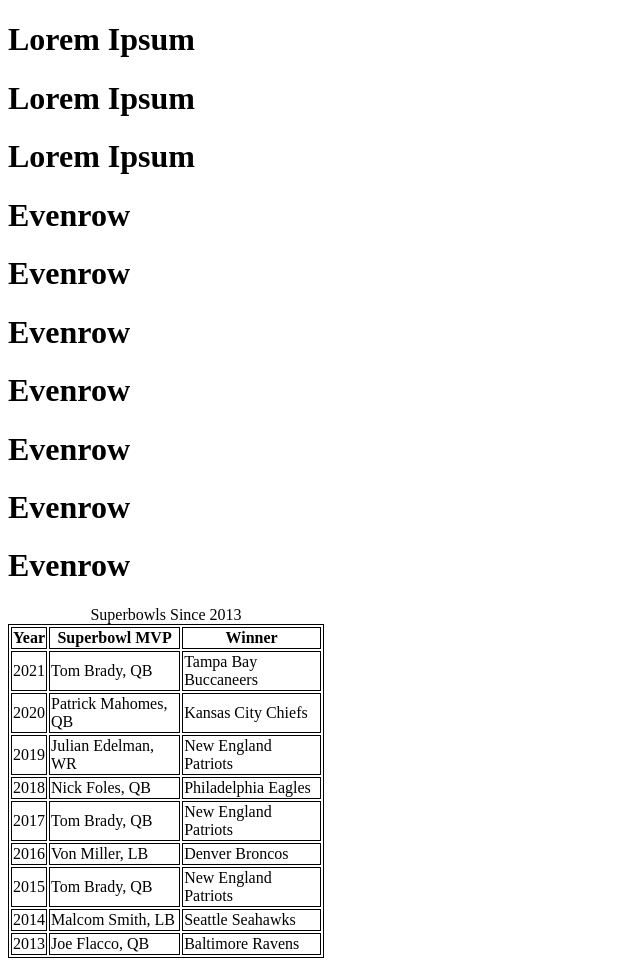
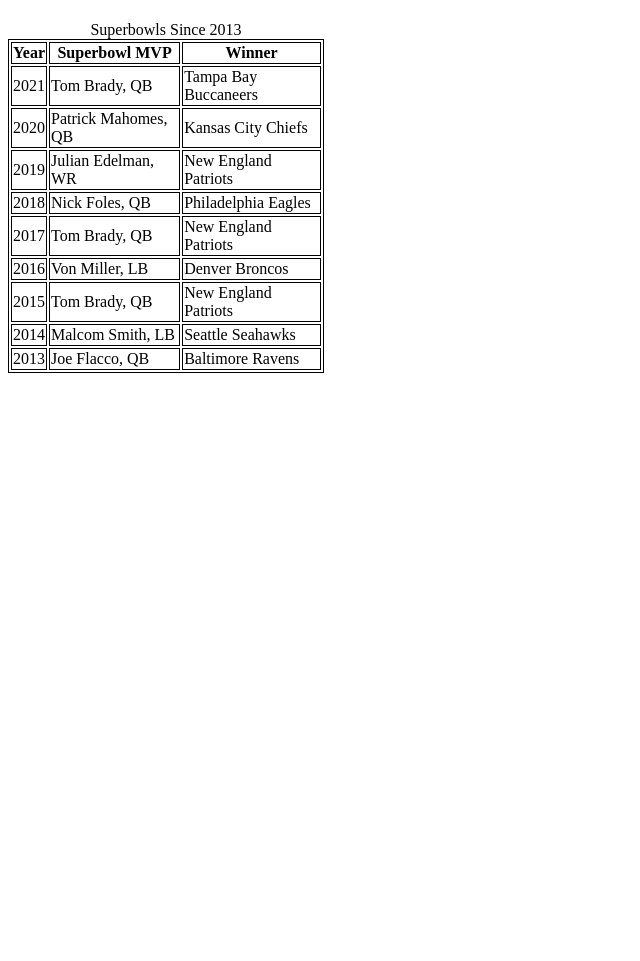
Before and after one commit to tbrog15/ist263, a plain HTML site: page lab06/skills.html in a window 1280 px wide. Shown: the whole page, without its empty margins (0-640 px from the left). After the commit the page ends 800 px from the top, so only its background shows below. Drawn offline with Linux system fonts and the light colour scheme.

Commit message:
Update skills.html

```diff
--- a/lab06/skills.html
+++ b/lab06/skills.html
@@ -11,61 +11,61 @@
     <table style="width:25%">
         <caption>Superbowls Since 2013</caption>
         <tr>
-          <h1 class="evenrow">Lorem Ipsum</h1>
+          <h1 class="evenrow"></h1>
           <th>Year</th>
           <th>Superbowl MVP</th>
           <th>Winner</th>
         </tr>
         <tr>
-          <h1 class="evenrow">Lorem Ipsum</h1>
+          <h1 class="evenrow"></h1>
           <td>2021</td>
           <td>Tom Brady, QB</td>
           <td>Tampa Bay Buccaneers</td>
         </tr>
         <tr>
-          <h1 class="evenrow">Lorem Ipsum</h1>
+          <h1 class="evenrow"></h1>
           <td>2020</td>
           <td>Patrick Mahomes, QB</td>
           <td>Kansas City Chiefs</td>
         </tr>
         <tr>
-          <h1 class="evenrow">Evenrow</h1>
+          <h1 class="evenrow"></h1>
           <td>2019</td>
           <td>Julian Edelman, WR</td>
           <td>New England Patriots</td>
         </tr>
         <tr>
-          <h1 class="evenrow">Evenrow</h1>
+          <h1 class="evenrow"></h1>
           <td>2018</td>
           <td>Nick Foles, QB</td>
           <td>Philadelphia Eagles</td>
         </tr>
         <tr>
-          <h1 class="evenrow">Evenrow</h1>
+          <h1 class="evenrow"></h1>
           <td>2017</td>
           <td>Tom Brady, QB</td>
           <td>New England Patriots</td>
         </tr>
         <tr>
-          <h1 class="evenrow">Evenrow</h1>
+          <h1 class="evenrow"></h1>
           <td>2016</td>
           <td>Von Miller, LB</td>
           <td>Denver Broncos</td>
         </tr>
         <tr>
-          <h1 class="evenrow">Evenrow</h1>
+          <h1 class="evenrow"></h1>
           <td>2015</td>
           <td>Tom Brady, QB</td>
           <td>New England Patriots</td>
         </tr>
         <tr>
-          <h1 class="evenrow">Evenrow</h1>
+          <h1 class="evenrow"></h1>
           <td>2014</td>
           <td>Malcom Smith, LB</td>
           <td>Seattle Seahawks</td>
         </tr>
         <tr>
-          <h1 class="evenrow">Evenrow</h1>
+          <h1 class="evenrow"></h1>
           <td>2013</td>
           <td>Joe Flacco, QB</td>
           <td>Baltimore Ravens</td>
```
